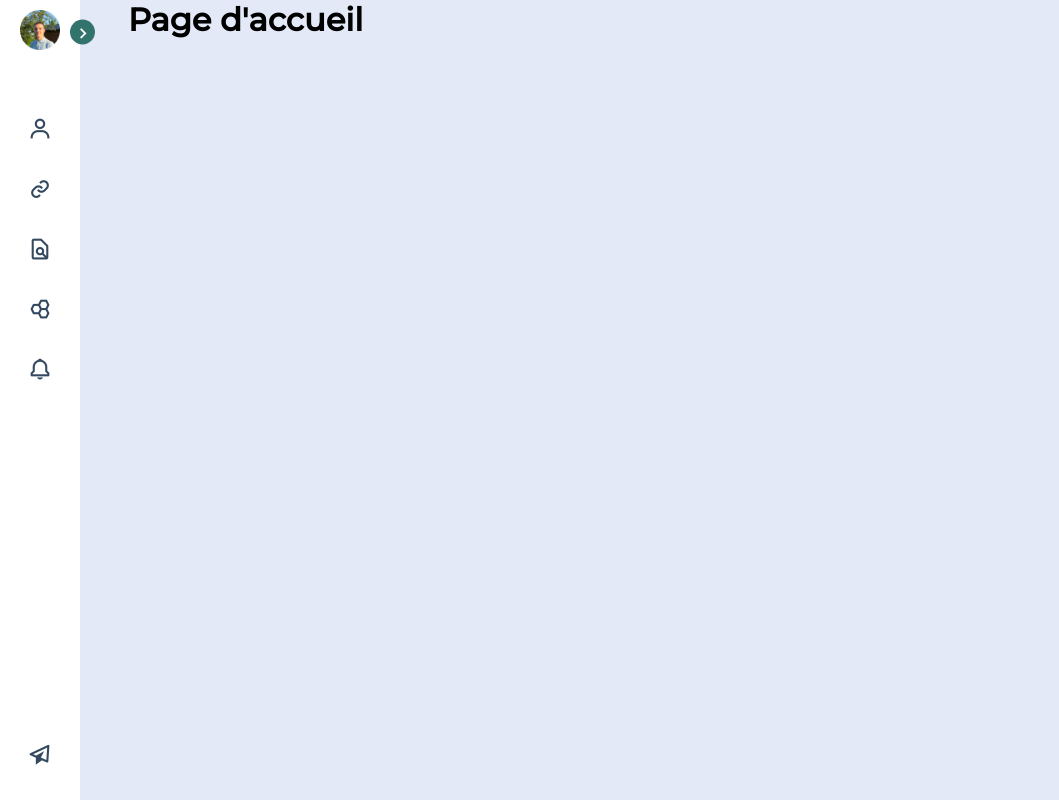
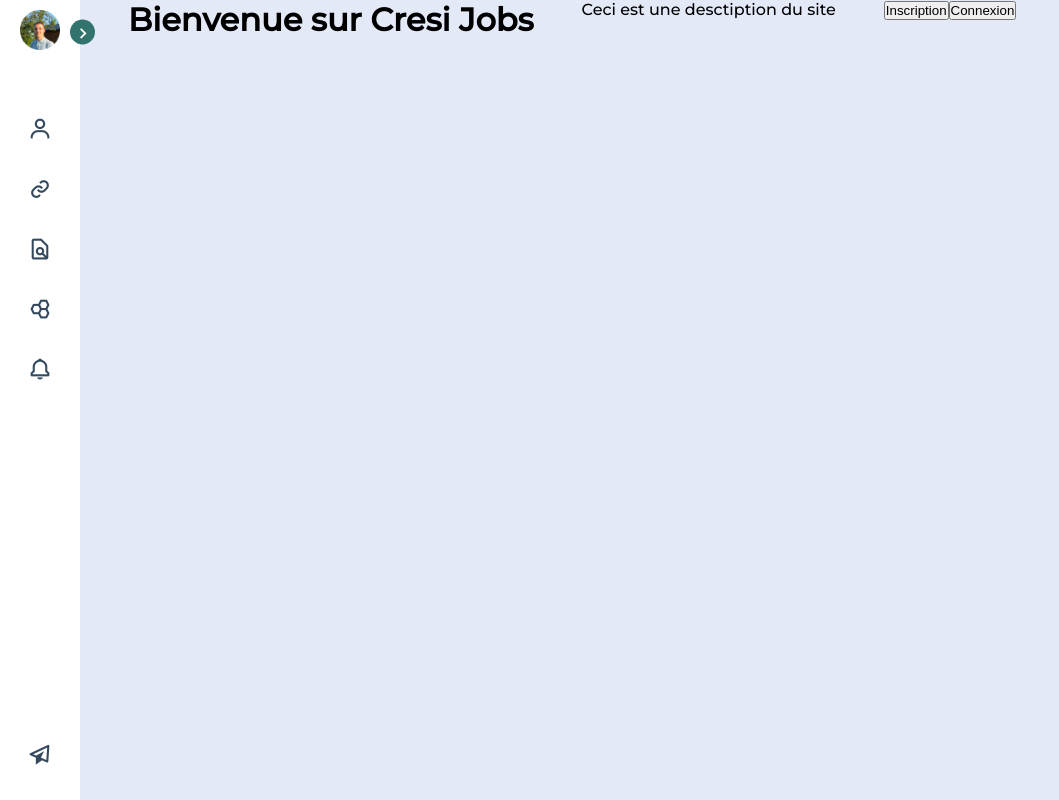
Before and after one commit to CRESI-Corp/cresi-jobs, a React (Create React App) app in the folder cresi-front/: page / in a window 1280 px wide. Shown: the whole page, without its empty margins (0-1059 px from the left). Built offline with nearby package versions, Linux system fonts and the light colour scheme.

Commit message:
bouton + description

```diff
--- a/cresi-front/src/pages/home.tsx
+++ b/cresi-front/src/pages/home.tsx
@@ -1,6 +1,18 @@
+import "../styles/home/home.css";
+
 function connexion() {
     return (
-        <h1 className="title">Page d'accueil</h1>
+        <body>
+            <div> <h1 className="title">Bienvenue sur Cresi Jobs</h1></div>
+
+            <div className="Description">
+                <p>Ceci est une desctiption du site</p>
+            </div>
+            <div className="Homepage_Connexion">
+                <button type="button">Inscription</button>
+                <button type="button">Connexion</button>
+            </div>
+        </body>
     );
 }
 
```
Also changed, not shown: cresi-front/src/styles/home/home.css (added).
